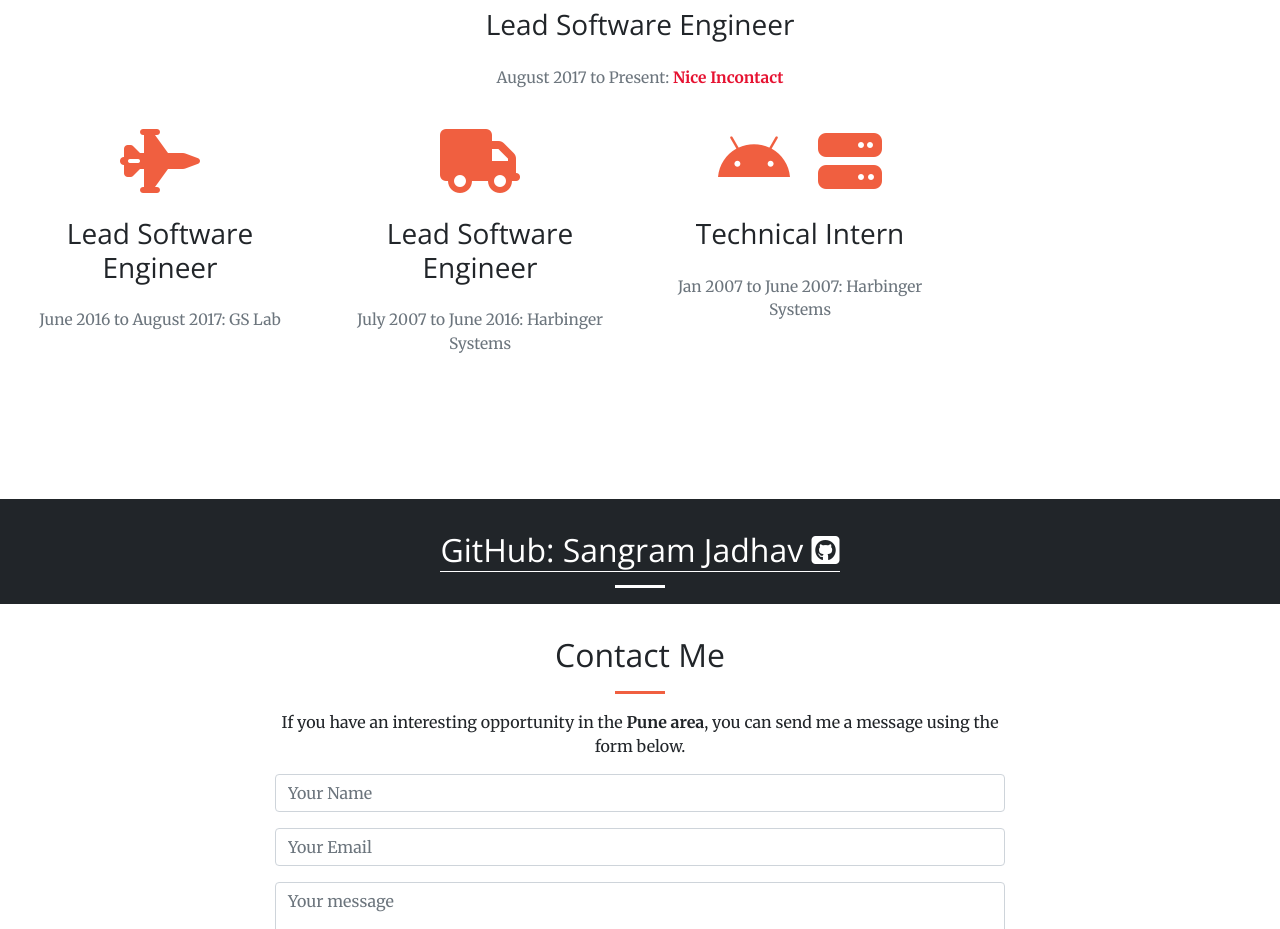
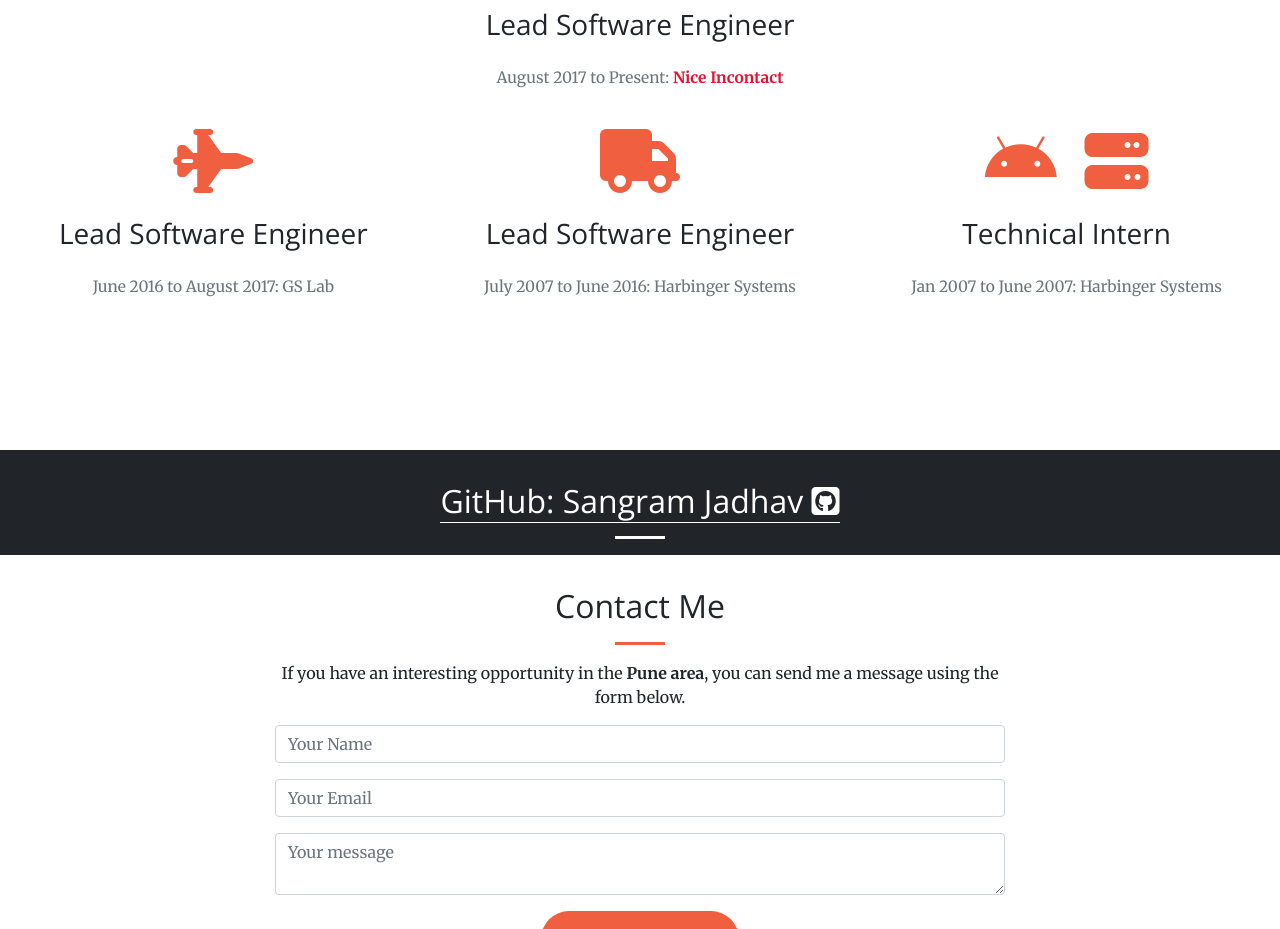
Before and after one commit to sangramjadhav/sangramjadhav.github.io, a plain HTML site: page index.html in a window 1280 px wide. Shown: the part 1700-2629 px from the top of the page. Drawn offline with nearby package versions, Linux system fonts and the light colour scheme.

Commit message:
Resolved spacing issues

```diff
--- a/index.html
+++ b/index.html
@@ -145,17 +145,17 @@
           <h3 class="mt-4 mb-4">Lead Software Engineer</h3>
           <p class="text-muted">August 2017 to Present: <span class="RtnRed">Nice Incontact</span></p>
         </div>
-        <div class="col-lg-3 col-sm-6 text-center">
+        <div class="col-lg-4 col-sm-6 text-center">
           <i class="fa fa-4x fa-fighter-jet text-primary sr-icons"></i>
           <h3 class="mt-4 mb-4">Lead Software Engineer</h3>
           <p class="text-muted">June 2016 to August 2017: GS Lab</p>
         </div>
-        <div class="col-lg-3 col-sm-6 text-center">
+        <div class="col-lg-4 col-sm-6 text-center">
           <i class="fa fa-4x fa-truck text-primary sr-icons"></i>
           <h3 class="mt-4 mb-4">Lead Software Engineer</h3>
           <p class="text-muted">July 2007 to June 2016: Harbinger Systems</p>
         </div>
-        <div class="col-lg-3 col-sm-6 text-center">
+        <div class="col-lg-4 col-sm-6 text-center">
           <!-- TIL: Bootstrap has awesome spacing classes
                     https://getbootstrap.com/docs/4.0/utilities/spacing/ -->
           <i class="fa fa-4x fa-android text-primary sr-icons"></i>
@@ -177,10 +177,6 @@
     <div class="container-fluid">
       <div class="row">
         <div class="col-lg-12 text-center">
-
-          <!-- Tweaking this part so the title links straight to my GitHub
-          page, without adding the silly extra "CLICK THIS ICON" text that was
-          there before. -->
           <h2 class="section-heading">
             <a class="text-white-link" href="https://github.com/sangramjadhav" class="text-white">GitHub: Sangram Jadhav
               <i class="fa fa-1x fa-github-square" style="color:white"></i>
```
